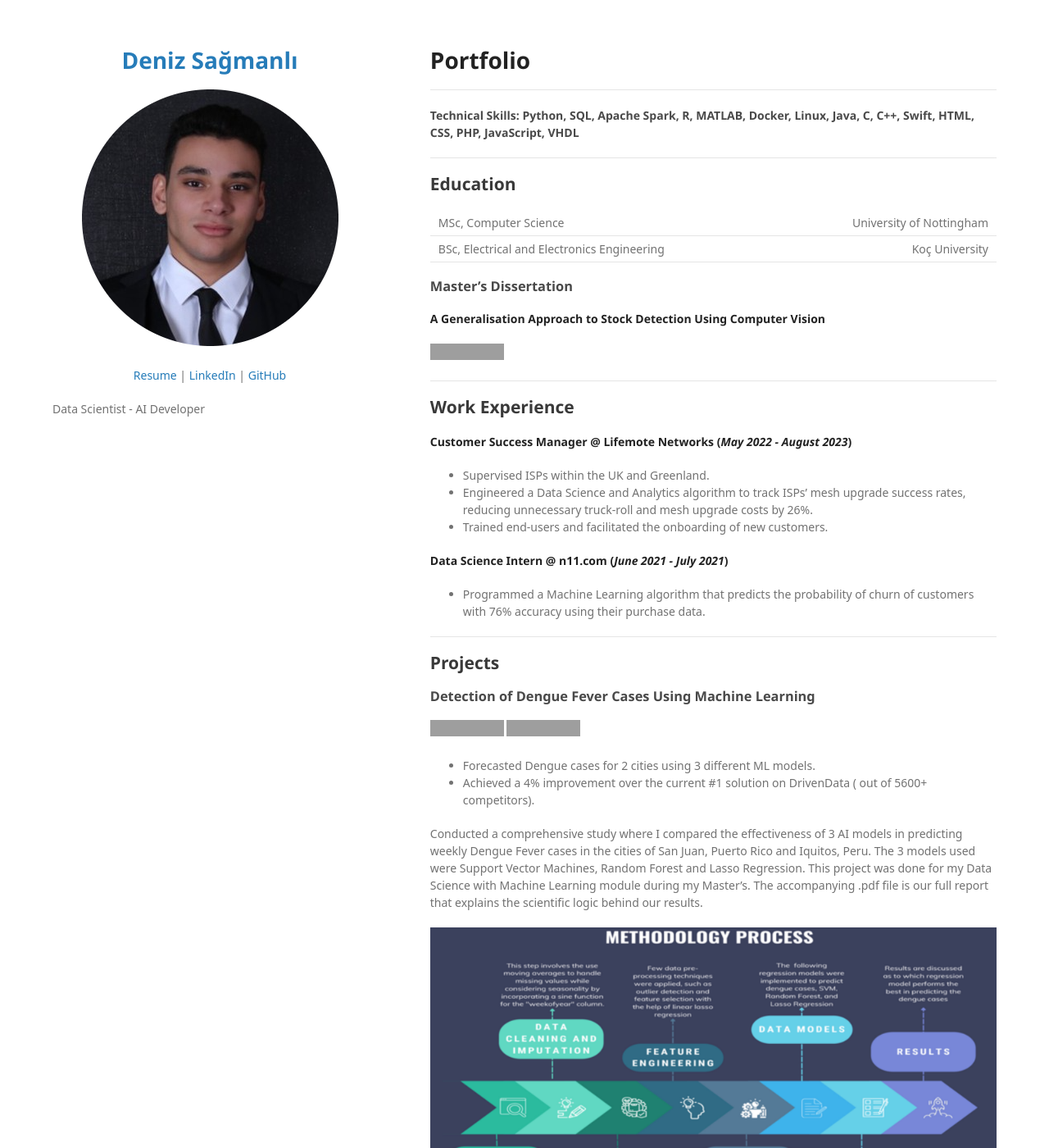
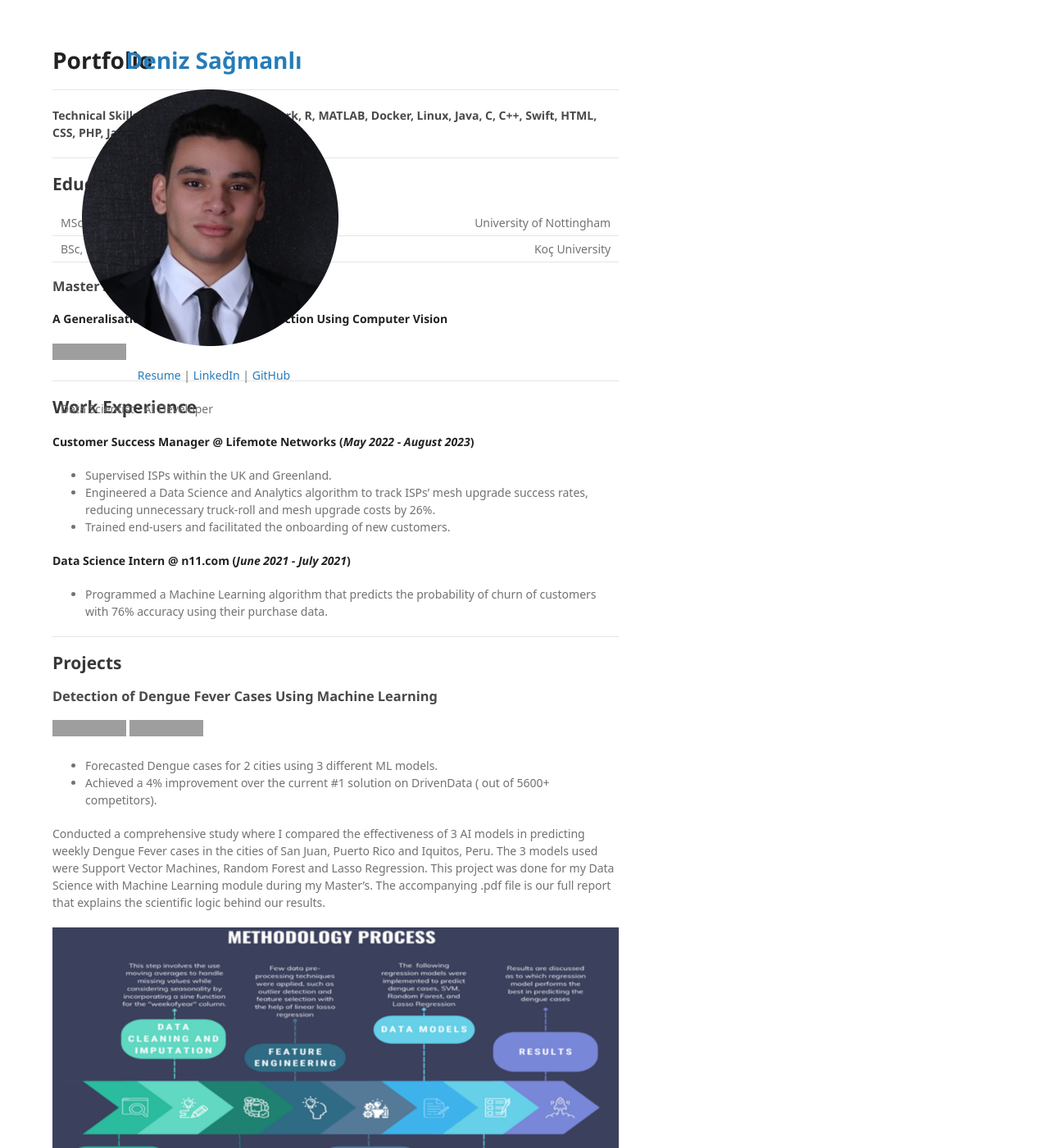
Before and after one commit to dsagmanli/dsagmanli.github.io, a Jekyll site: the page built from README.md, in a window 1280 px wide and 1400 px high. Shown: the whole window at 82% size. Built offline with Jekyll 4.4.1, drawn with Linux system fonts in a browser that asks for light colours; some web fonts are replaced; our own code applies the rules of GitHub Pages for plain Markdown files; grey boxes are pictures that could not be loaded.

Commit message:
Update jekyll-theme-minimal.scss

```diff
--- a/_sass/jekyll-theme-minimal.scss
+++ b/_sass/jekyll-theme-minimal.scss
@@ -108,10 +108,12 @@ header {
   width: 30%;
   float: left;
   position: fixed;
-  text-align: center;
   -webkit-font-smoothing: subpixel-antialiased;
 }
 
+header p {
+  padding-left: 10px; /* Adjust this value until it aligns with the image */
+}
 
 ul.downloads {
   list-style:none;
@@ -175,7 +177,7 @@ strong {
 
 section {
   width: 60%; /* Set main content to 60% of the viewport */
-  margin-left: 40%; /* Move it to the right of the sidebar */
+  margin-left: 435; /* Move it to the right of the sidebar */
   padding-bottom: 50px;
 }
 
```
